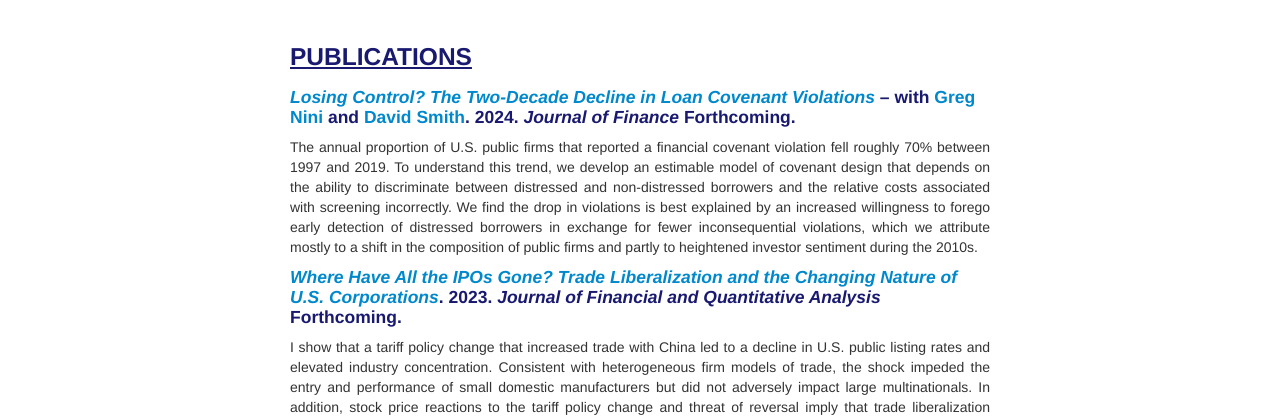
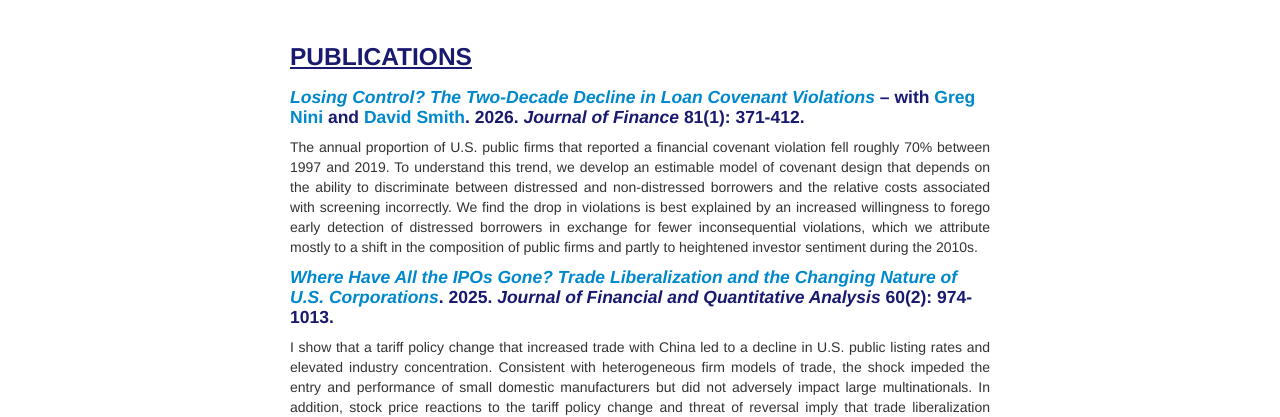
Before and after one commit to ThomasPGriffin/thomaspgriffin.github.io, a Jekyll site: the page built from pages/research.md, in a window 1280 px wide. Shown: the part 125-542 px from the top of the page. Built offline with Jekyll 4.4.1, drawn with Linux system fonts in a browser that asks for light colours.

Commit message:
Update research.md

```diff
--- a/pages/research.md
+++ b/pages/research.md
@@ -6,12 +6,12 @@ description: Tom Griffin's research
 
 ### <u>PUBLICATIONS<u>
 
-#### *[Losing Control? The Two-Decade Decline in Loan Covenant Violations]({{ BASE_PATH}}/pages/violTrend_20230915.pdf)* – with <a href="https://sites.google.com/view/gregnini/home">Greg Nini</a> and <a href="https://www.commerce.virginia.edu/faculty/smith">David Smith</a>. 2024. <b><i>Journal of Finance</i></b> Forthcoming.
+#### *<a href="https://doi.org/10.1111/jofi.70005">Losing Control? The Two-Decade Decline in Loan Covenant Violations</a>* – with <a href="https://sites.google.com/view/gregnini/home">Greg Nini</a> and <a href="https://www.commerce.virginia.edu/faculty/smith">David Smith</a>. 2026. <b><i>Journal of Finance</i></b> 81(1): 371-412.
 <div align="justify">
 The annual proportion of U.S. public firms that reported a financial covenant violation fell roughly 70% between 1997 and 2019. To understand this trend, we develop an estimable model of covenant design that depends on the ability to discriminate between distressed and non-distressed borrowers and the relative costs associated with screening incorrectly. We find the drop in violations is best explained by an increased willingness to forego early detection of distressed borrowers in exchange for fewer inconsequential violations, which we attribute mostly to a shift in the composition of public firms and partly to heightened investor sentiment during the 2010s.
 </div>
 
-#### *<a href="https://doi.org/10.1017/S0022109023001424">Where Have All the IPOs Gone? Trade Liberalization and the Changing Nature of U.S. Corporations</a>*. 2023. <b><i>Journal of Financial and Quantitative Analysis</i></b> Forthcoming.
+#### *<a href="https://doi.org/10.1017/S0022109023001424">Where Have All the IPOs Gone? Trade Liberalization and the Changing Nature of U.S. Corporations</a>*. 2025. <b><i>Journal of Financial and Quantitative Analysis</i></b> 60(2): 974-1013.
 <div align="justify">
 I show that a tariff policy change that increased trade with China led to a decline in U.S. public listing rates and elevated industry concentration. Consistent with heterogeneous firm models of trade, the shock impeded the entry and performance of small domestic manufacturers but did not adversely impact large multinationals. In addition, stock price reactions to the tariff policy change and threat of reversal imply that trade liberalization creates or destroys value depending on firm size. These findings suggest that recent trends in the U.S. public equity market are driven, in part, by fundamental changes in the global competitive landscape.
 </div>
```
